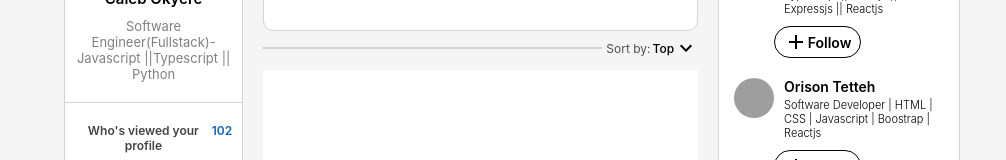
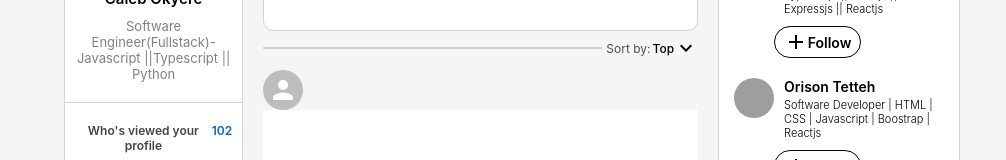
Before and after one commit to devCabey/linkedin-clone, a React (Create React App) app: page / in a window 1280 px wide. Shown: the part 208-368 px from the top of the page, without its empty margins (128-1134 px from the left). Built offline with nearby package versions, Linux system fonts and the light colour scheme; grey boxes are pictures that could not be loaded.

Commit message:
few tweaks added

```diff
--- a/src/components/feed/Feed.js
+++ b/src/components/feed/Feed.js
@@ -9,6 +9,7 @@ import { Avatar } from "@mui/material";
 import React from "react";
 import "./Feed.css";
 import InputOption from "./inputOption/InputOption";
+import Post from "./post/Post";
 function Feed() {
   return (
     <div className="feed">
@@ -44,6 +45,7 @@ function Feed() {
       </div>
       {/* Posts */}
       <div className="feed_post_wrapper">
+        <Post />
         <div className="new"></div>
       </div>
     </div>
```
Also changed, not shown: src/components/feed/post/Post.js (+10 -2 lines), src/components/postItem/PostItem.css (added), src/components/postItem/PostItem.js (added).
